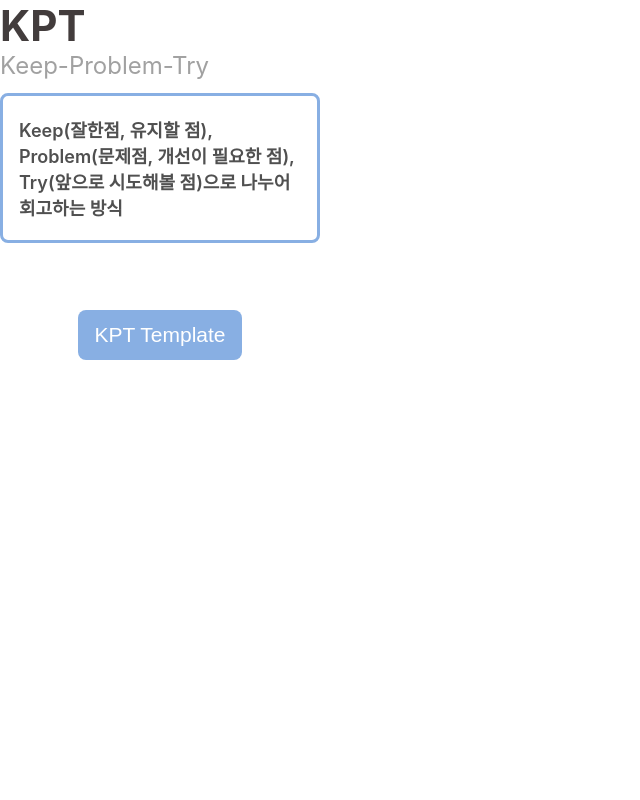
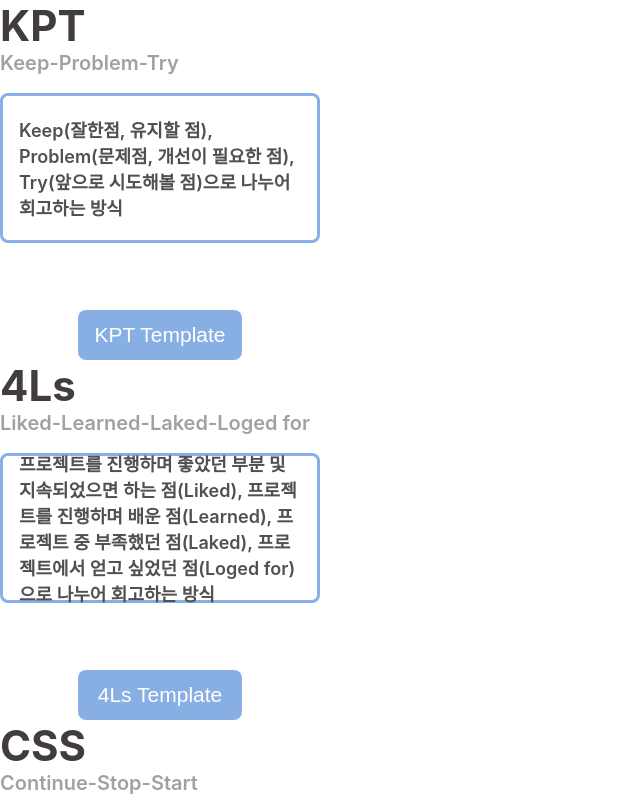
Before and after one commit to jnu-sf-engineering/frontend, a React (Create React App) app: page /min in a window 1280 px wide. Shown: the top 800 px of the page, without its empty margins (0-640 px from the left). Built offline with nearby package versions, Linux system fonts and the light colour scheme.

Commit message:
feat: 상수화 및 변수값에 따른 ui 컴포넌트 재사용

```diff
--- a/src/components/RetroPickerModal.tsx
+++ b/src/components/RetroPickerModal.tsx
@@ -1,6 +1,6 @@
 import styled from '@emotion/styled';
-import React from 'react';
 import DefaultButton from './DefaultButton';
+import { RETRO_TYPE } from '../constants/retroType';
 
 const Container = styled.div`
   width: 20rem;
@@ -26,7 +26,8 @@ const RetroTypeTitle = styled.h1`
 `;
 
 const RetroTypeSubTitle = styled.p`
-  font-size: 1.5rem;
+  font-size: 1.25rem;
+  font-weight: 600;
   margin: 0;
   color: #a1a1a1;
 `;
@@ -57,19 +58,29 @@ const ButtonBox = styled.div`
   justify-content: center;
 `;
 
-const RetroPickerModal = () => {
+const RetroType = RETRO_TYPE;
+
+interface RetroPickerModalProps {
+  retroType: keyof typeof RetroType;
+}
+
+const RetroPickerModal: React.FC<RetroPickerModalProps> = ({ retroType }) => {
+  const { title, subTitle, content, buttonText } = RetroType[retroType];
+
   return (
     <Container>
       <RetroTypeBox>
-        <RetroTypeTitle>KPT</RetroTypeTitle>
-        <RetroTypeSubTitle>Keep-Problem-Try</RetroTypeSubTitle>
+        <RetroTypeTitle>{title}</RetroTypeTitle>
+        <RetroTypeSubTitle>{subTitle}</RetroTypeSubTitle>
       </RetroTypeBox>
-      <RetroTypeContentBox>
-        Keep(잘한점, 유지할 점), Problem(문제점, 개선이 필요한 점), Try(앞으로
-        시도해볼 점)으로 나누어 회고하는 방식
-      </RetroTypeContentBox>
+      <RetroTypeContentBox>{content}</RetroTypeContentBox>
       <ButtonBox>
-        <DefaultButton width='10.25rem' height='3.125rem' text='KPT Template' />
+        <DefaultButton
+          width='10.25rem'
+          height='3.125rem'
+          text={buttonText}
+          fontSize='1.3125rem'
+        />
       </ButtonBox>
     </Container>
   );
--- /dev/null
+++ b/src/constants/retroType.ts
@@ -0,0 +1,29 @@
+export const RETRO_TYPE = {
+  KPT: {
+    title: 'KPT',
+    subTitle: 'Keep-Problem-Try',
+    content: `Keep(잘한점, 유지할 점),
+              Problem(문제점, 개선이 필요한 점),
+              Try(앞으로 시도해볼 점)으로 나누어
+              회고하는 방식`,
+    buttonText: 'KPT Template',
+  },
+  CSS: {
+    title: 'CSS',
+    subTitle: 'Continue-Stop-Start',
+    content: `지속하거나 유지해야 할 것(Continue),
+              그만두어야 할 것(Stop),
+              새롭게 시작할 것(Start)으로 나누어
+              회고하는 방식`,
+    buttonText: 'CSS Template',
+  },
+  FourLs: {
+    title: '4Ls',
+    subTitle: 'Liked-Learned-Laked-Loged for',
+    content: `프로젝트를 진행하며 좋았던 부분 및 지속되었으면 하는 점(Liked),
+              프로젝트를 진행하며 배운 점(Learned),
+              프로젝트 중 부족했던 점(Laked),
+              프로젝트에서 얻고 싶었던 점(Loged for)으로 나누어 회고하는 방식`,
+    buttonText: '4Ls Template',
+  },
+};
--- a/src/pages/Klomachenko.tsx
+++ b/src/pages/Klomachenko.tsx
@@ -3,7 +3,9 @@ import RetroPickerModal from '../components/RetroPickerModal';
 const Klomachenko = () => {
   return (
     <div>
-      <RetroPickerModal />
+      <RetroPickerModal retroType='KPT' />
+      <RetroPickerModal retroType='FourLs' />
+      <RetroPickerModal retroType='CSS' />
     </div>
   );
 };
```
